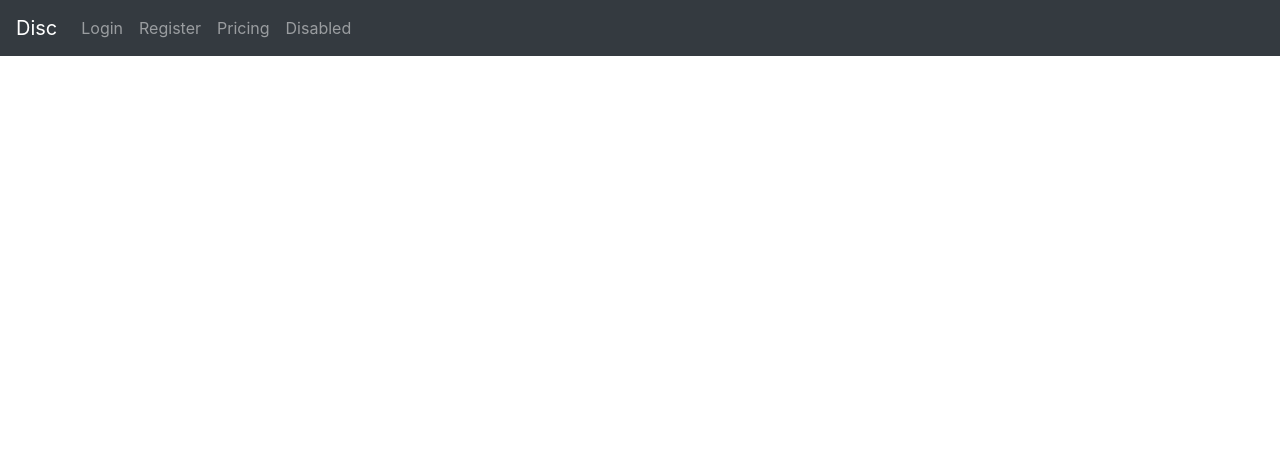
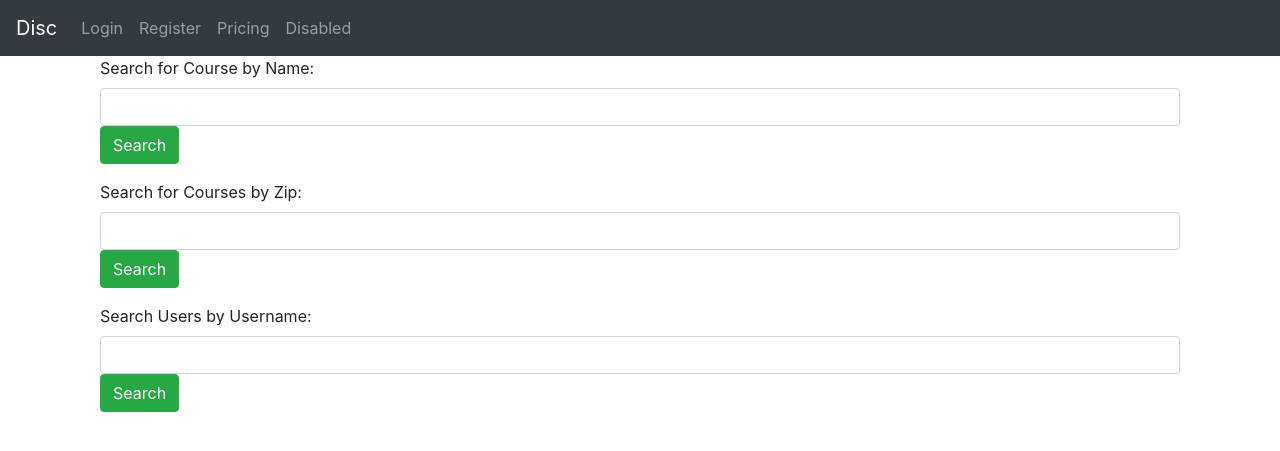
Before and after one commit to namroc89/DiscDown, a Flask app: template templates/search/user_search_results.html in a window 1280 px wide. Shown: the top 451 px of the page. Run offline with Flask 2, Linux system fonts and the light colour scheme; the template is opened without the code that fills it, so the values that code supplies are empty.

Commit message:
added search functionailty and templates

```diff
--- a/app.py
+++ b/app.py
@@ -50,6 +50,9 @@ def get_course_by_id(course_id):
     returns a single JSON course response"""
     res = requests.get(f"{API_URL}", params={
                        'key': API_KEY, 'mode': 'crseinfo', 'id': course_id, 'sig': ID_SEARCH_SIG})
+    if not res:
+        return []
+
     return res.json()
 
 
@@ -57,6 +60,8 @@ def get_course_by_name(name):
     """search the API for courses by name. Returns list of JSON objects"""
     res = requests.get(f"{API_URL}", params={
                        'key': API_KEY, 'mode': 'findname', 'name': name, 'sig': NAME_SEARCH_SIG})
+    if not res:
+        return []
     return res.json()
 
 
@@ -65,6 +70,8 @@ def get_hole_info(course_id):
     res = requests.get(f"{API_URL}", params={
         'key': API_KEY, 'mode': "holeinfo", 'id': course_id, 'sig': HOLE_INFO_SIG
     })
+    if not res:
+        return []
     return res.json()
 
 
@@ -73,7 +80,8 @@ def get_course_photo(course_id):
     res = requests.get(f"{API_URL}", params={
         'key': API_KEY, 'mode': "crsephto", 'id': course_id, 'sig': PHOTO_SEARCH_SIG
     })
-
+    if not res:
+        return None
     return res.json()['course_photo_url_medium']
 
 
@@ -82,7 +90,8 @@ def search_by_zip(zip):
     res = requests.get(f"{API_URL}", params={
         'key': API_KEY, 'mode': "findzip", 'zip': zip, 'sig': ZIP_SEARCH_SIG
     })
-
+    if not res:
+        return []
     return res.json()
 
 
@@ -148,6 +157,71 @@ def register():
 def home_page():
     """landing page when the site is visited"""
     if not g.user:
+        flash("Please Log in or Register!", "danger")
+        return redirect('/')
+    rounds = UserRound.query.order_by(UserRound.date.desc()).all()
+
+    return render_template('userhome.html', rounds=rounds)
+
+#######################################
+# Course Routes #
+
+
+@app.route('/course_details/<int:id>')
+def show_course_details(id):
+    if not g.user:
+        flash("Please Log in or Register!", "danger")
+        return redirect('/')
+    rounds = UserRound.query.filter(
+        UserRound.course_id == id).order_by(UserRound.date.desc()).all()
+    try:
+        course = get_course_by_id(id)
+
+    except:
+        flash("An error occured, try again", "danger")
+        return redirect('/')
+    return render_template('/course/course_rounds.html', course=course, rounds=rounds)
+
+
+###################################
+# Search Routes #
+
+
+@ app.route('/course_search_name')
+def search_course_by_name_results():
+    """Shows results of a search for courses by name."""
+    if not g.user:
+        flash("Please Log in or Register!", "danger")
         return redirect('/')
 
-    return render_template('userhome.html')
+    search = request.args['course-name-input']
+    courses = get_course_by_name(search)
+    return render_template('/search/course_search_results.html', courses=courses)
+
+
+@ app.route('/course_search_zip')
+def search_course_by_zip_results():
+    """Shows results of a search for courses by zipcode."""
+    if not g.user:
+        flash("Please Log in or Register!", "danger")
+        return redirect('/')
+
+    search = request.args['course-zip']
+    courses = search_by_zip(search)
+    return render_template('/search/course_search_results.html', courses=courses)
+
+
+@ app.route('/user_search')
+def user_search_results():
+    """Shows results of a search for users by username."""
+    if not g.user:
+        flash("Please Log in or Register!", "danger")
+        return redirect('/')
+
+    search = request.args['user-username-input']
+    users = User.query.filter(User.username.like(f"%{search}%")).all()
+    return render_template('/search/user_search_results.html', users=users)
+
+
+########################################################################
+# API calls from the front end #
--- a/templates/base.html
+++ b/templates/base.html
@@ -29,10 +29,10 @@
         {% for category, message in get_flashed_messages(with_categories=True) %}
         <div class="alert alert-{{ category }}">{{ message }}</div>
         {% endfor %}
-        <div class="container">
-            {% block content %}
-            {% endblock %}
-        </div>
+
+        {% block content %}
+        {% endblock %}
+
 
         <script src="https://code.jquery.com/jquery-3.5.1.slim.min.js"
             integrity="sha384-DfXdz2htPH0lsSSs5nCTpuj/zy4C+OGpamoFVy38MVBnE+IbbVYUew+OrCXaRkfj" crossorigin="anonymous">
--- a/templates/course/course_details.html
+++ /dev/null
@@ -1,4 +0,0 @@
-{% extends 'course/course_home.html'%}
-
-{% block course_info %}
-{% endblock %}
--- a/templates/course/course_rounds.html
+++ b/templates/course/course_rounds.html
@@ -1,4 +1,10 @@
 {% extends 'course/course_home.html'%}
 
 {% block course_info %}
+{% for round in rounds %}
+<div>
+    <p>{{round.users.username}} | {{round.score}}</p>
+</div>
+
+{% endfor %}
 {% endblock %}
--- a/templates/search/course_search_results.html
+++ b/templates/search/course_search_results.html
@@ -1,4 +1,9 @@
 {% extends 'search/search_base.html' %}
 
 {% block results %}
+{% for course in courses %}
+<div>
+    <p><a href="/course_details/{{ course.course_id }}">{{course.name}} </a>{{course.zipcode}}</p>
+</div>
+{% endfor %}
 {% endblock %}
--- a/templates/search/search_base.html
+++ b/templates/search/search_base.html
@@ -1,10 +1,34 @@
 {% extends 'base.html'%}
 
-{% block title %}{% endblock %}
+{% block title %}Search Results{% endblock %}
+
 
 {% block content %}
-
-{% block results %}
+<div class="container">
+    <div class="form-group">
+        <form action="/course_search_name" class="course-search-name">
+            <label for="course-name-input">Search for Course by Name: </label>
+            <input type="search" class="form-control" name="course-name-input">
+            <button class="btn btn-success">Search</button>
+        </form>
+    </div>
+    <div class="form-group">
+        <form action="/course_search_zip" class="zip-search">
+            <label for="zip">Search for Courses by Zip: </label>
+            <input type="search" class="form-control" name="course-zip">
+            <button class="btn btn-success">Search</button>
+        </form>
+    </div>
+    <div class="form-group">
+        <form action="/user_search" class="user-username-search">
+            <label for="user-username-input">Search Users by Username: </label>
+            <input type="search" class="form-control" name="user-username-input">
+            <button class="btn btn-success">Search</button>
+        </form>
+    </div>
+</div>
+<div class="container">
+    {% block results %}
+    {% endblock %}
+</div>
 {% endblock %}
-
-{% endblock %}
--- a/templates/search/user_search_results.html
+++ b/templates/search/user_search_results.html
@@ -1,4 +1,9 @@
 {% extends 'search/search_base.html' %}
 
 {% block results %}
+{% for user in users%}
+<div>
+    <p>{{user.username}}|{{user.first_name}}|{{user.last_name}}</p>
+</div>
+{% endfor %}
 {% endblock %}
```
Also changed, not shown: templates/course/course_home.html (+5 -3 lines), templates/userhome.html (+32 -1 lines).
